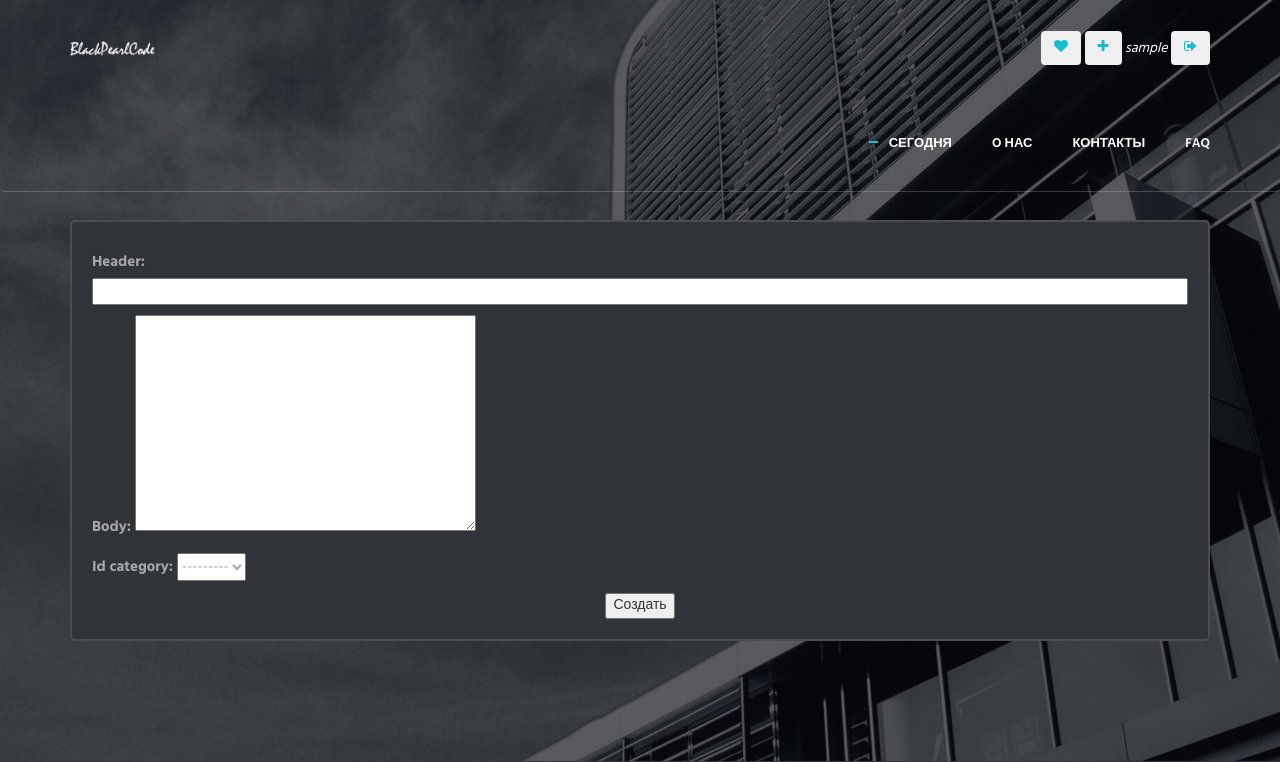
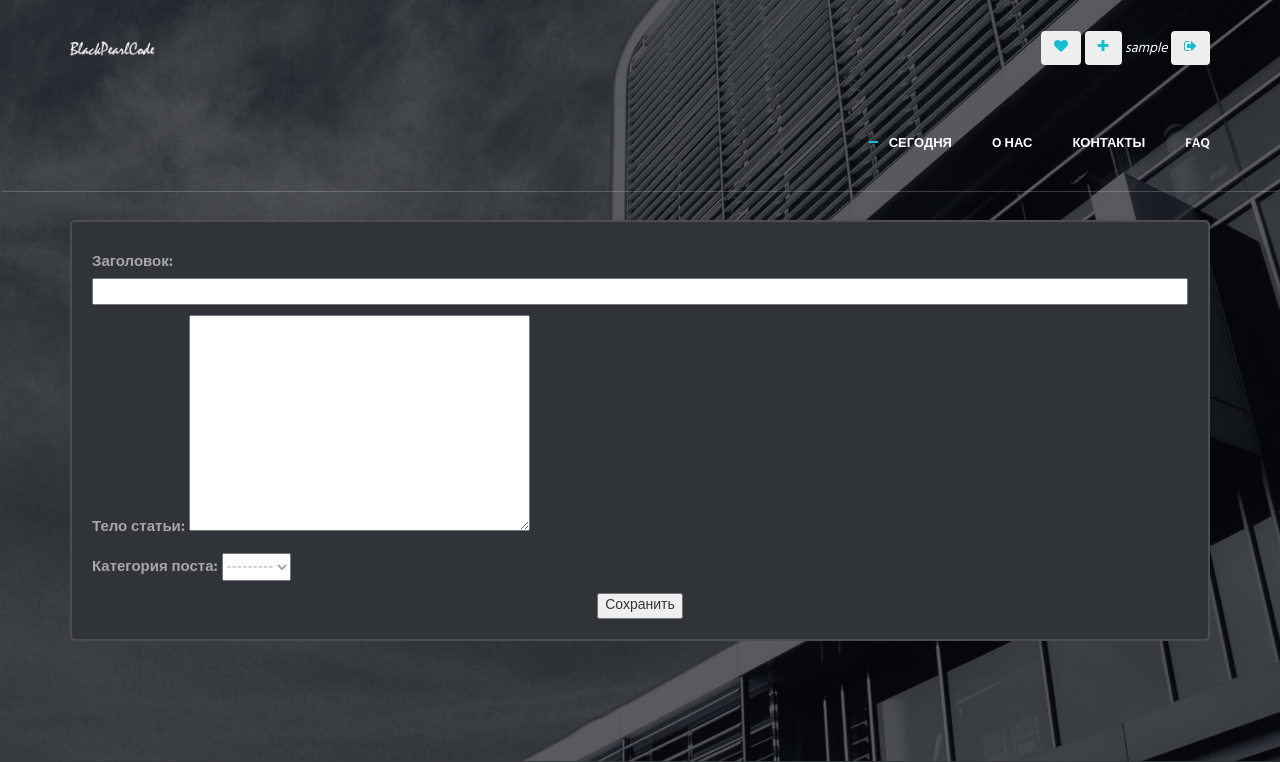
Before and after one commit to nezl0i/BlackPearl, a Django app: page /create-post/ in a window 1280 px wide. Shown: the top 762 px of the page. Run offline with Django 4.2, Linux system fonts and the light colour scheme; the visitor is signed in with stand-in values (Sample User, id 1); data that the repository does not hold is empty; some libraries are stand-ins or nearby versions.

Commit message:
Перемещение шаблонов взаимодействия с постами в папку profile и немного правок

```diff
--- a/backend/posts/forms.py
+++ b/backend/posts/forms.py
@@ -1,6 +1,7 @@
 from django import forms
 from django_summernote.widgets import SummernoteWidget
 from .models import Post, Comment
+from django.utils.translation import gettext_lazy as _
 
 
 class PostForm(forms.ModelForm):
@@ -10,11 +11,26 @@ class PostForm(forms.ModelForm):
     author fill in view
     slug changed when Post created
     """
-    body = forms.CharField(widget=SummernoteWidget())
+    body = forms.CharField(widget=SummernoteWidget(
+        attrs={'summernote': {'width': '100%'}}), label='Тело статьи')
 
     class Meta:
         model = Post
         fields = ('header', 'body', 'tags', 'id_category')
+        labels = {
+            'header': _('Заголовок'),
+            'body': _('Тело статьи'),
+            'tags': _('Теги'),
+            'id_category': _('Категория поста'),
+        }
+        error_messages = {
+            'tags': {
+                'max_length': _("Слишком длинное название"),
+            },
+            'tags': {
+                'max_length': _("Слишком много тегов"),
+            },
+        }
 
 
 class CommentForm(forms.ModelForm):
--- a/backend/posts/views.py
+++ b/backend/posts/views.py
@@ -44,7 +44,7 @@ class CreatePostView(FormView):
     Field author hidden, we get it from :request
     """
     form_class = PostForm
-    template_name = 'posts/create-post.html'
+    template_name = 'profile/create-post.html'
 
     def post(self, request, *args, **kwargs):
         form = PostForm(request.POST)
@@ -63,7 +63,7 @@ class UpdatePostView(UpdateView):
     """
     model = Post
     form_class = PostForm
-    template_name = 'posts/create-post.html'
+    template_name = 'profile/create-post.html'
     success_url = '/me/posts'
 
 
@@ -73,7 +73,7 @@ class DeletePostView(DeleteView):
     :pk post needed
     """
     model = Post
-    template_name = 'posts/delete-post.html'
+    template_name = 'profile/delete-post.html'
     success_url = '/me/posts'
 
 
@@ -82,7 +82,7 @@ class MyPostsView(ListView):
     Class Based view for show user posts
     :pk user needed
     """
-    template_name = 'posts/myposts.html'
+    template_name = 'profile/myposts.html'
     model = Post
 
     def get_context_data(self, **kwargs):
--- a/backend/templates/base.html
+++ b/backend/templates/base.html
@@ -63,10 +63,11 @@
                 <div>
                     <ul style="margin-top: 30px" class="navbar-nav-right">
 
-                        <button class="btn"><i class="fa fa-heart" aria-hidden="true"></i></button>
-                        <button class="btn"><i class="fa fa-plus" aria-hidden="true"></i></button>
 
                         {% if user.is_authenticated %}
+                        <button class="btn"><i class="fa fa-heart" aria-hidden="true"  onclick=location.href="{% url 'posts:myposts' %}"></i></button>
+                        <button class="btn"><i class="fa fa-plus" aria-hidden="true"  onclick=location.href="{% url 'posts:create-post' %}"></i></button>
+
                             <i> <a style="color: #fff;" href="{% url 'users:profile' user.pk %}">{{ user.username|default:user.email }} </a></i>
                             <button onclick=location.href="{% url 'users:logout' %}" class="btn">
                                 <i class="fa fa-sign-out" aria-hidden="true"></i>
--- a/backend/templates/posts/create-post.html
+++ b/backend/templates/profile/create-post.html
@@ -14,7 +14,7 @@
             <div>
                 <form action="#" method="POST">{% csrf_token %}
                     {{ form.as_p }}
-                    <input type="submit" value="Создать">
+                    <input type="submit" value="Сохранить">
                 </form>
             </div>
         </div>
```
Also changed, not shown: backend/backend/settings.py (+7 -1 lines), backend/templates/profile/delete-post.html (renamed from backend/templates/posts/delete-post.html), backend/templates/profile/myposts.html (renamed from backend/templates/posts/myposts.html).
